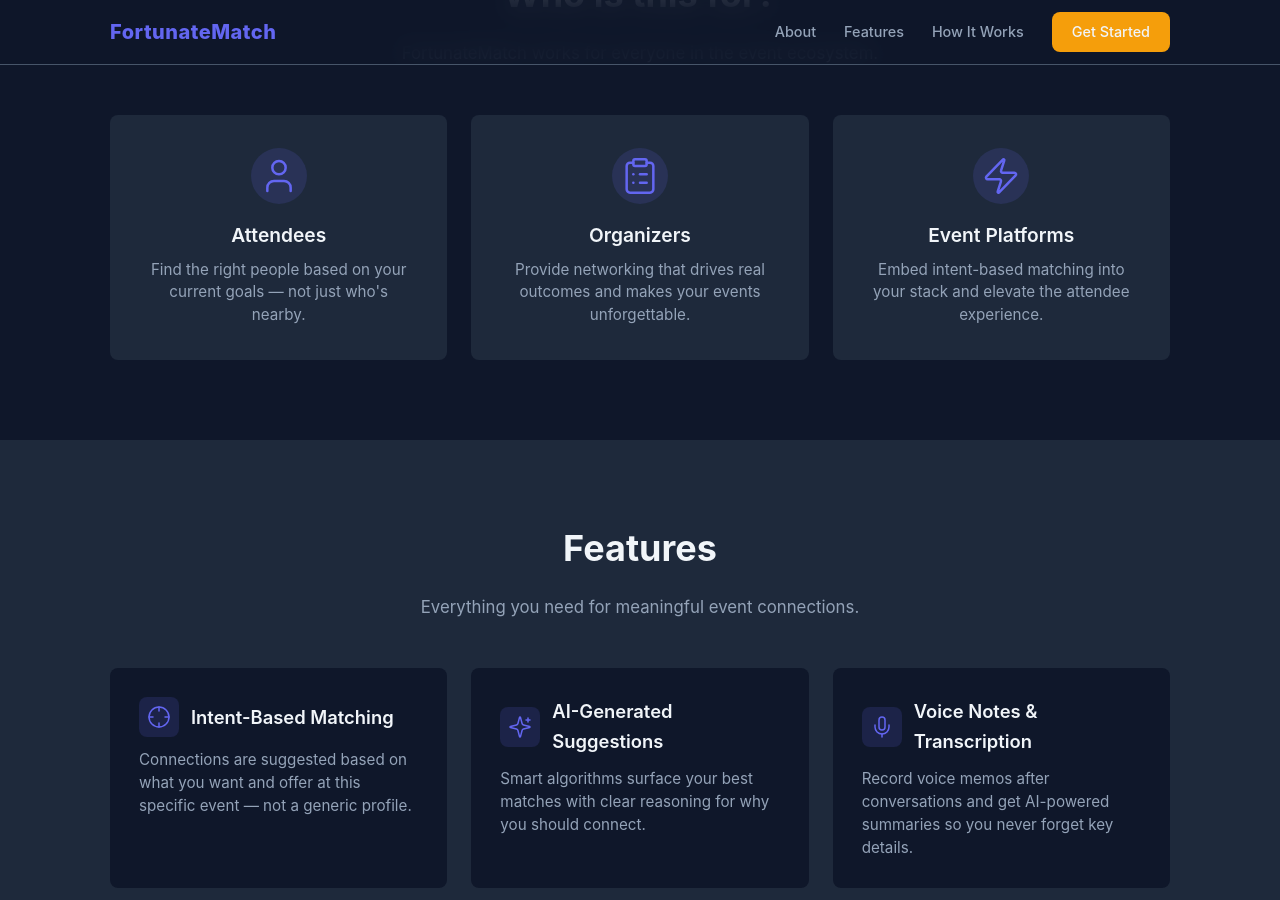
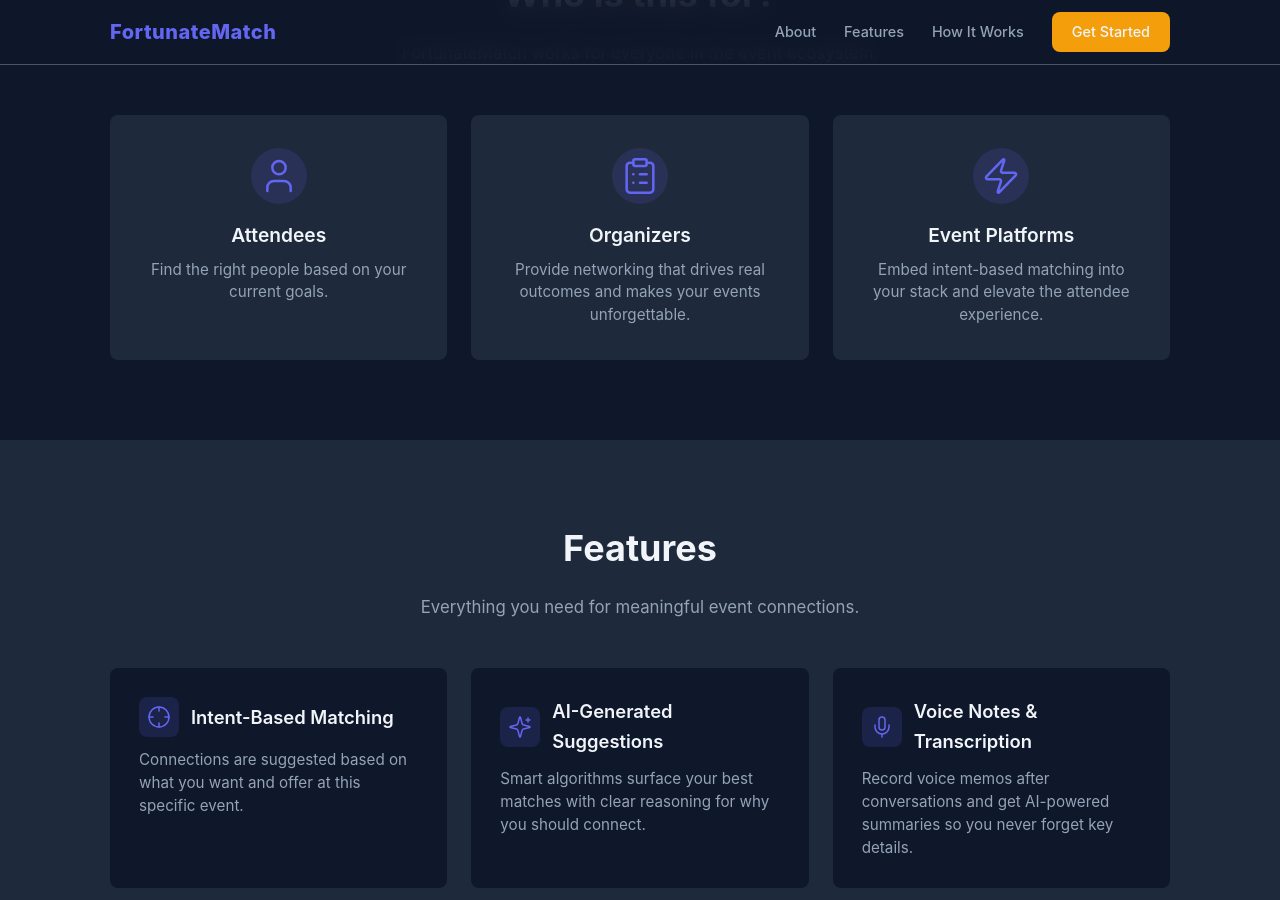
Before and after one commit to Ministry-of-Product/FortunateMatchWebsite, a Jekyll site: the page built from index.html, in a window 1280 px wide and 900 px high, scrolled down 1146 px. Built offline with Jekyll 4.4.1, drawn with Linux system fonts in a browser that asks for light colours.

Commit message:
Removed the AI tone

```diff
--- a/_data/audiences.yml
+++ b/_data/audiences.yml
@@ -1,6 +1,6 @@
 - title: Attendees
   icon: user
-  description: Find the right people based on your current goals — not just who's nearby.
+  description: Find the right people based on your current goals.
 
 - title: Organizers
   icon: clipboard-list
--- a/_data/features.yml
+++ b/_data/features.yml
@@ -1,6 +1,6 @@
 - title: Intent-Based Matching
   icon: crosshair
-  description: Connections are suggested based on what you want and offer at this specific event — not a generic profile.
+  description: Connections are suggested based on what you want and offer at this specific event.
 
 - title: AI-Generated Suggestions
   icon: sparkles
```
